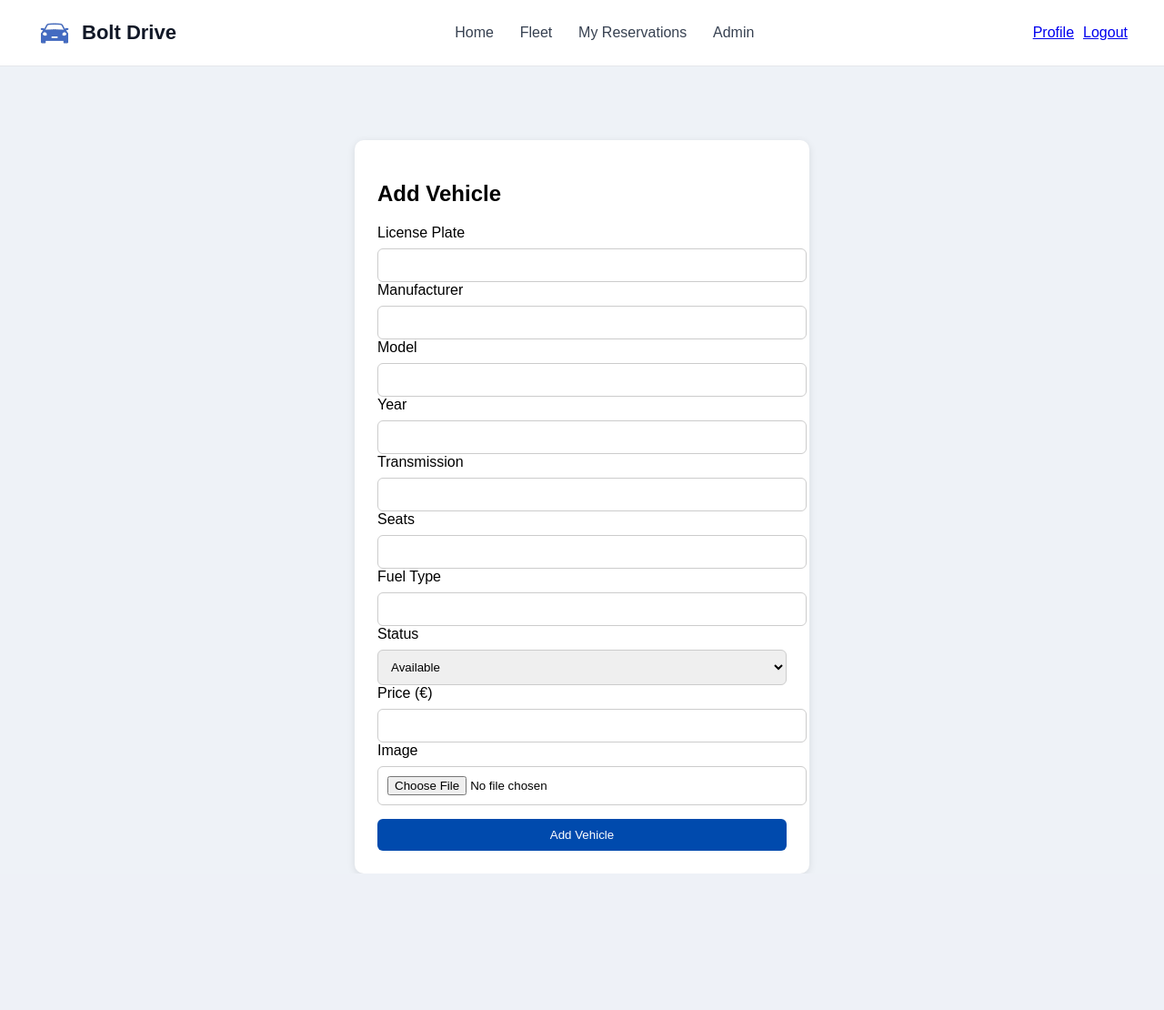
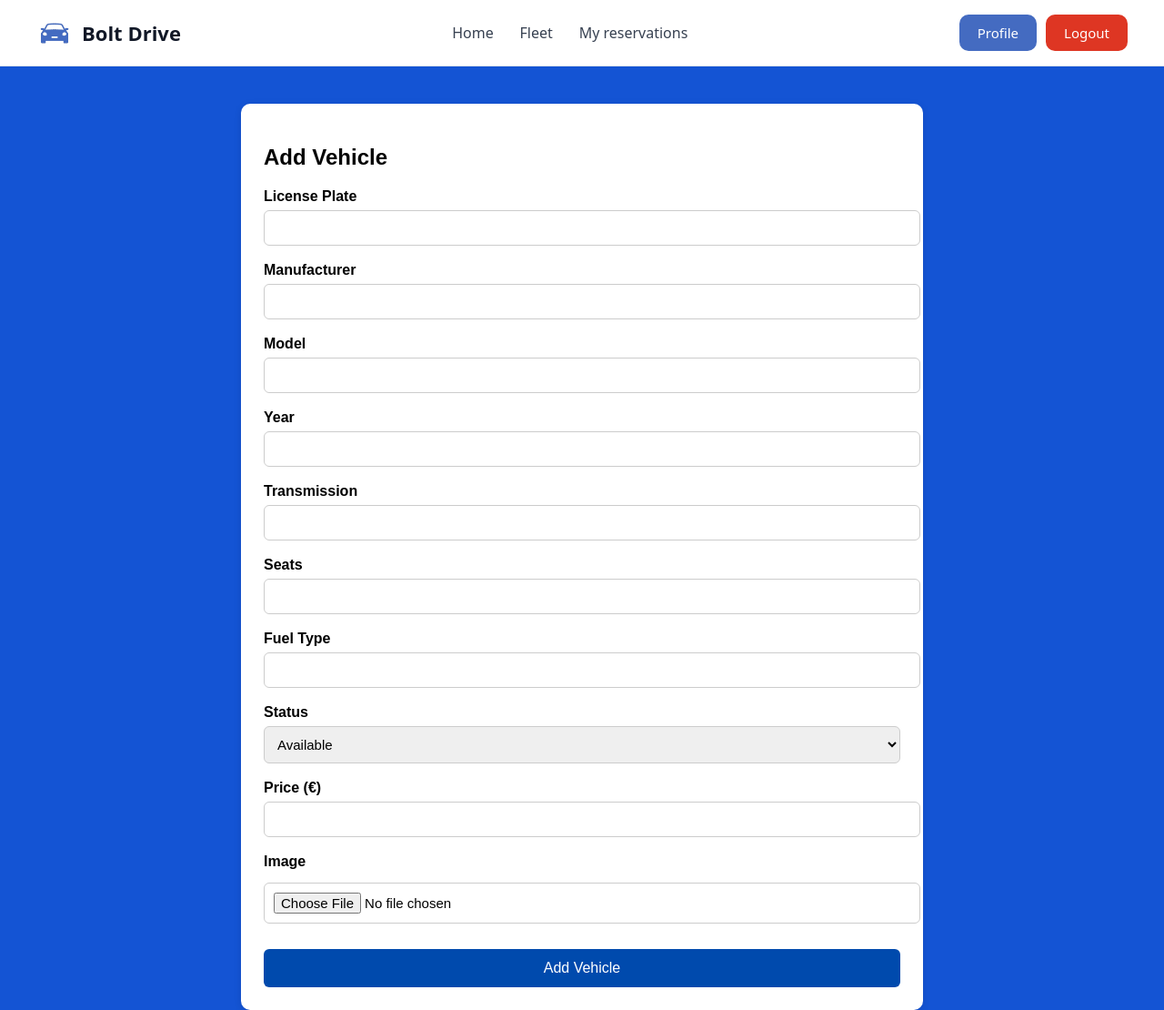
Before and after one commit to Strexas/ISLAB, a Flask app: page /fleet/add in a window 1280 px wide. Shown: the whole page at 91% size. Before the commit the page ends 960 px from the top, so only its background shows below. Run offline with Flask 3, Linux system fonts and the light colour scheme; the visitor is signed in with stand-in values (Sample User, id 1); some libraries are stand-ins or nearby versions.

Commit message:
Retire , edit functionality plus form fixes

```diff
--- a/subsystems/fleet_management/routes.py
+++ b/subsystems/fleet_management/routes.py
@@ -166,7 +166,7 @@ def fleet_edit(vehicle_id):
         flash("Vehicle updated successfully.", "success")
         return redirect(url_for("fleet.vehicle_details", vehicle_id=vehicle.vehicle_id))
 
-    return render_template("vehicle_form.html", form=form, mode="edit", vehicle=vehicle)
+    return render_template("add_car.html", form=form, mode="edit", vehicle=vehicle)
 
 # -------------------- REVIEW CACHE --------------------
 
@@ -210,31 +210,22 @@ def retire_vehicle(vehicle_id):
     if not can_manage():
         flash("Access denied.", "danger")
         return redirect(url_for("fleet.fleet_list"))
-
-    vehicle = Vehicle.query.get_or_404(vehicle_id)
+    vehicle = FleetController.get_vehicle(vehicle_id)
     form = RetireVehicleForm()
 
+    # Handle confirmation submit
     if form.validate_on_submit():
         if not form.confirm.data:
             flash("Please confirm retirement.", "warning")
-            return render_template(
-                "retire_vehicle.html",
-                form=form,
-                vehicle=vehicle
-            )
+            return render_template("retire_vehicle.html", form=form, vehicle=vehicle)
 
-        vehicle.status = "Inactive"
-        vehicle.updated_at = datetime.utcnow()
-        db.session.commit()
+        # Use controller method
+        FleetController.retire(vehicle)
 
         flash("Vehicle retired successfully.", "success")
         return redirect(url_for("fleet.fleet_list"))
 
-    return render_template(
-        "retire_vehicle.html",
-        form=form,
-        vehicle=vehicle
-    )
+    return render_template("retire_vehicle.html", form=form, vehicle=vehicle)
 
 @fleet_bp.route("/<int:vehicle_id>/delete", methods=["POST"])
 def fleet_delete(vehicle_id):
--- a/templates/add_car.html
+++ b/templates/add_car.html
@@ -1,82 +1,132 @@
+{% from "components/navbar.html" import navbar %}
 
 <!DOCTYPE html>
 <html lang="en">
 <head>
     <meta charset="UTF-8">
     <title>{{ 'Edit Vehicle' if mode=='edit' else 'Add Vehicle' }}</title>
+
     <link rel="stylesheet" href="{{ url_for('static', filename='css/_navbar.css') }}">
+    <link rel="stylesheet" href="{{ url_for('static', filename='css/styles.css') }}">
 
     <style>
         body {
-            background: #eef2f7;
-            padding-top: 80px;
+            background: var(--primary-backround-color);
             margin: 0;
             font-family: Arial, sans-serif;
         }
 
-        .card {
-            width: 450px;
+        .container {
+            width: 90%;
+            max-width: 700px;
             margin: auto;
+            margin-top: 40px;
             background: white;
             padding: 25px;
             border-radius: 10px;
             box-shadow: 0 2px 8px rgba(0,0,0,0.1);
         }
 
-        input, select {
+        .form-group {
+            margin-bottom: 18px;
+        }
+
+        label {
+            font-weight: bold;
+            display: block;
+            margin-bottom: 6px;
+        }
+
+        input, select, textarea {
             width: 100%;
             padding: 10px;
-            margin-top: 8px;
             border: 1px solid #ccc;
             border-radius: 6px;
+            font-size: 15px;
         }
 
-        .btn {
-            padding: 10px;
+        .btn-primary {
+            padding: 12px;
             width: 100%;
             background: #004aad;
             color: white;
-            text-align: center;
             border-radius: 6px;
-            margin-top: 15px;
             border: none;
             cursor: pointer;
+            font-size: 16px;
+            margin-top: 10px;
+        }
+
+        .btn-primary:hover {
+            background: #003b8a;
+        }
+
+        .image-input {
+            margin-top: 8px;
         }
     </style>
 </head>
 
 <body>
-    {% from "components/_navbar.html" import navbar %}
     {{ navbar() }}
 
-    <div class="card">
+    <div class="container">
         <h2>{{ 'Edit Vehicle' if mode=='edit' else 'Add Vehicle' }}</h2>
 
         <form method="POST" enctype="multipart/form-data">
             {{ form.hidden_tag() }}
+
+            <div class="form-group">
                 <label>License Plate</label>
-            {{ form.license_plate(label="License Plate") }}
+                {{ form.license_plate(class="form-control") }}
+            </div>
+
+            <div class="form-group">
                 <label>Manufacturer</label>
-            {{ form.manufacturer(label="Manufacturer") }}
+                {{ form.manufacturer(class="form-control") }}
+            </div>
+
+            <div class="form-group">
                 <label>Model</label>
-            {{ form.model(label="Model") }}
+                {{ form.model(class="form-control") }}
+            </div>
+
+            <div class="form-group">
                 <label>Year</label>
-            {{ form.year(label="Year") }}
+                {{ form.year(class="form-control") }}
+            </div>
+
+            <div class="form-group">
                 <label>Transmission</label>
-            {{ form.transmission(label="Transmission") }}
+                {{ form.transmission(class="form-control") }}
+            </div>
+
+            <div class="form-group">
                 <label>Seats</label>
-            {{ form.seats(label="Seats") }}
+                {{ form.seats(class="form-control") }}
+            </div>
+
+            <div class="form-group">
                 <label>Fuel Type</label>
-            {{ form.fuel_type(label="Fuel Type") }}
+                {{ form.fuel_type(class="form-control") }}
+            </div>
+
+            <div class="form-group">
                 <label>Status</label>
-            {{ form.status(label="Status") }}
+                {{ form.status(class="form-control") }}
+            </div>
+
+            <div class="form-group">
                 <label>Price (€)</label>
-            {{ form.current_price(label="Price (€)") }}
+                {{ form.current_price(class="form-control") }}
+            </div>
 
+            <div class="form-group">
                 <label>Image</label>
-            <input type="file" name="image">
+                <input type="file" name="image" class="image-input">
+            </div>
 
-            <button class="btn" type="submit">
+            <button class="btn-primary" type="submit">
                 {{ 'Save Changes' if mode=='edit' else 'Add Vehicle' }}
             </button>
         </form>
```
Also changed, not shown: subsystems/fleet_management/FleetController.py (+11 -1 lines), templates/car_details.html (+5 -8 lines), templates/retire_vehicles.html (+47 -33 lines). Lines whose indentation alone changed are shown as unchanged.
